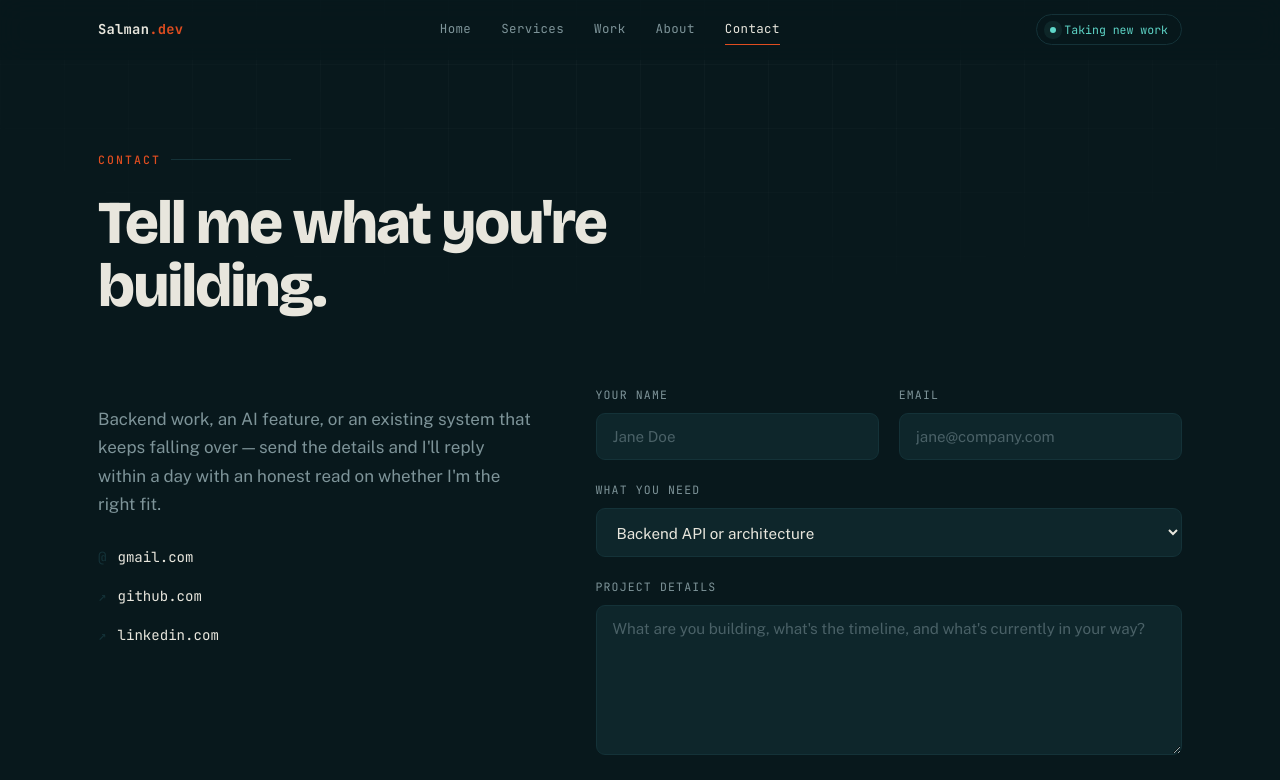
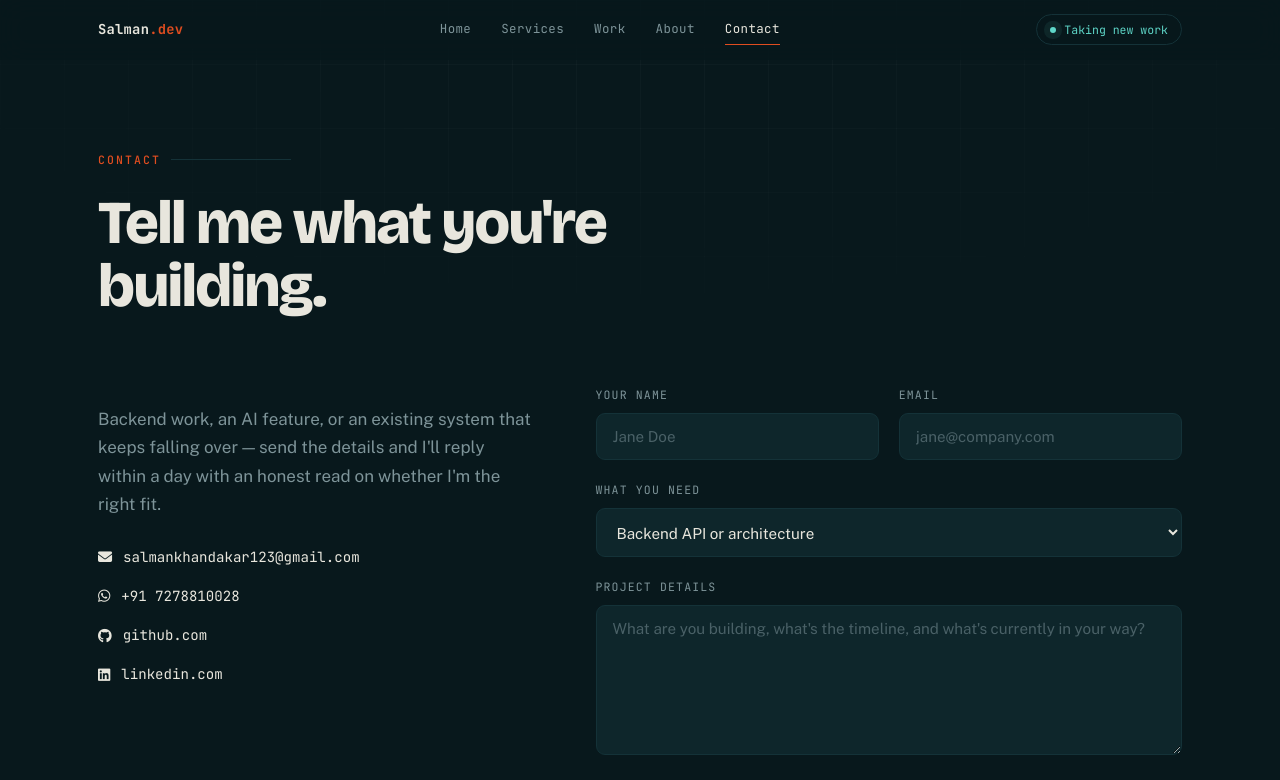
Before and after one commit to SalmanKhandakarhub/portfolio-site, a plain HTML site: page contact.html in a window 1280 px wide. Shown: the top 780 px of the page. Drawn offline with nearby package versions, Linux system fonts and the light colour scheme.

Commit message:
modify contact details

```diff
--- a/assets/js/main.js
+++ b/assets/js/main.js
@@ -169,8 +169,8 @@ if (filters.length) {
 const send = document.getElementById('send');
 if (send) {
   /* EDIT:API — relative path if same domain, full URL if not */
-  const API_URL = "https://portfolio-site-zma0.onrender.com/api/contact";
-  // const API_URL = 'http://127.0.0.1:8020/api/contact';
+  // const API_URL = "https://portfolio-site-zma0.onrender.com/api/contact";
+  const API_URL = 'http://127.0.0.1:8020/api/contact';
 
   const statusEl = document.getElementById('status');
   const fields = ['name', 'email', 'kind', 'msg'].map(id => document.getElementById(id));
--- a/contact.html
+++ b/contact.html
@@ -50,12 +50,31 @@
 
     <div class="contact__aside reveal">
       <p>Backend work, an AI feature, or an existing system that keeps falling over — send the details and I'll reply within a day with an honest read on whether I'm the right fit.</p>
+      <!-- Font Awesome -->
+      <link rel="stylesheet"
+            href="https://cdnjs.cloudflare.com/ajax/libs/font-awesome/6.5.2/css/all.min.css">
+
       <div class="contact__direct">
-        <!-- EDIT:EMAIL — your real address -->
-        <a href="salman:salmankhandakar.123@gmail.com"><span>@</span>gmail.com</a>
-        <!-- EDIT:LINKS -->
-        <a href="https://github.com/SalmanKhandakarhub" target="_blank" rel="noopener"><span>↗</span>github.com</a>
-        <a href="https://www.linkedin.com/in/salman-khandakar-b0417415a/" target="_blank" rel="noopener"><span>↗</span> linkedin.com</a>
+        <!-- Email -->
+        <a href="mailto:salmankhandakar123@gmail.com">
+          <i class="fa-solid fa-envelope"></i>
+          salmankhandakar123@gmail.com
+        </a>
+        <!-- WhatsApp -->
+        <a href="https://wa.me/917278810028" target="_blank" rel="noopener">
+          <i class="fa-brands fa-whatsapp"></i>
+          +91 7278810028
+        </a>
+        <!-- GitHub -->
+        <a href="https://github.com/SalmanKhandakarhub" target="_blank" rel="noopener">
+          <i class="fa-brands fa-github"></i>
+          github.com
+        </a>
+        <!-- LinkedIn -->
+        <a href="https://www.linkedin.com/in/salman-khandakar-b0417415a/" target="_blank" rel="noopener">
+          <i class="fa-brands fa-linkedin"></i>
+          linkedin.com
+        </a>
       </div>
     </div>
 
```
Also changed, not shown: 4 other files.
